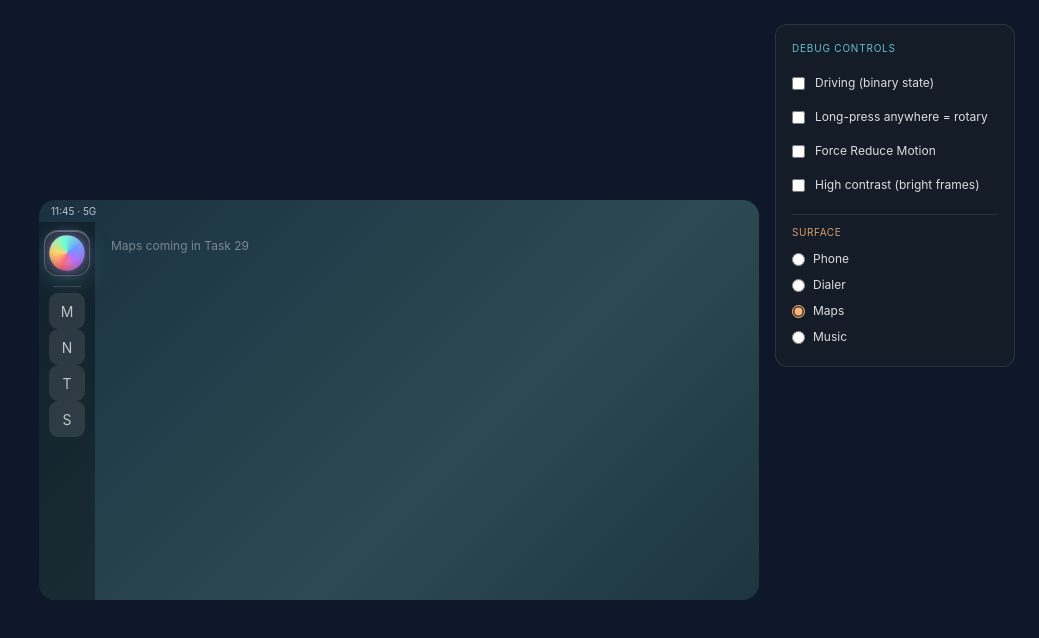
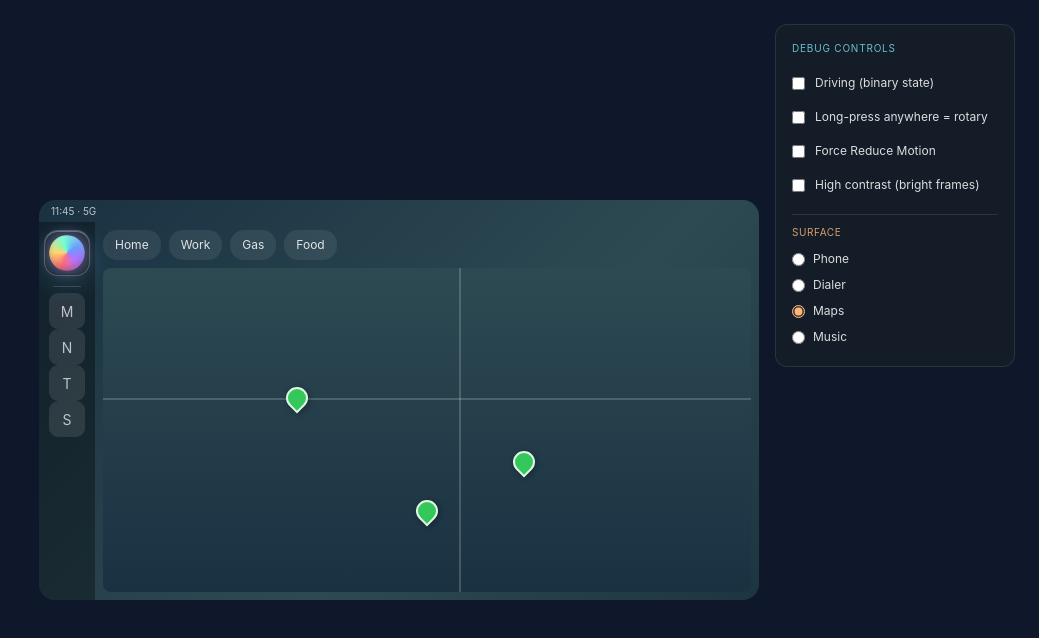
Before and after one commit to globalanomalyindex/carplay-siri-contacts, a React (Vite) app: page / in a window 1280 px wide. Both pictures are taken after a click on the label "Maps". Shown: the top 638 px of the page, without its empty margins (241-1280 px from the left). Built offline with nearby package versions, Linux system fonts and the light colour scheme.

Commit message:
feat: MapsSketch quick-control chips (snap) + map canvas (free-drift)

```diff
--- a/src/prototype/surfaces/MapsSketch.tsx
+++ b/src/prototype/surfaces/MapsSketch.tsx
@@ -1,3 +1,101 @@
+import { useRef } from 'react'
+import { MagnifiableFrame, useMagnifiable } from '../Magnifier'
+
+const QUICK_CONTROLS = [
+  { id: 'home', label: 'Home' },
+  { id: 'work', label: 'Work' },
+  { id: 'gas',  label: 'Gas' },
+  { id: 'food', label: 'Food' },
+]
+
+const POIS = [
+  { id: 'starbucks', x: 30, y: 40, label: 'Starbucks' },
+  { id: 'shell',     x: 65, y: 60, label: 'Shell' },
+  { id: 'whole',     x: 50, y: 75, label: 'Whole Foods' },
+]
+
 export function MapsSketch() {
-  return <div data-testid="maps-sketch" className="p-4 text-white/40 text-xs">Maps coming in Task 29</div>
+  return (
+    <div className="h-full flex flex-col gap-2 p-2">
+      <div className="flex gap-2">
+        {QUICK_CONTROLS.map((qc, i) => (
+          <MagnifiableFrame
+            key={qc.id}
+            id={`maps-qc-${qc.id}`}
+            index={i}
+            onCommit={() => alert(`Routing to ${qc.label}`)}
+            label={`Quick control: ${qc.label}`}
+          >
+            <button
+              style={{
+                padding: '6px 12px',
+                background: 'rgba(255,255,255,0.08)',
+                color: 'rgba(255,255,255,0.85)',
+                borderRadius: 14,
+                fontSize: 12,
+                border: 'none',
+                cursor: 'pointer',
+              }}
+            >
+              {qc.label}
+            </button>
+          </MagnifiableFrame>
+        ))}
+      </div>
+      <MapCanvas />
+    </div>
+  )
 }
+
+function MapCanvas() {
+  const canvasRef = useRef<HTMLDivElement>(null)
+
+  useMagnifiable({
+    id: 'map-canvas',
+    ref: canvasRef,
+    behavior: 'freeDrift',
+    onCommit: (p) => alert(`Drop pin at (${p?.x ?? 0}, ${p?.y ?? 0})`),
+    label: 'Map canvas: drop a pin',
+  })
+
+  return (
+    <div
+      ref={canvasRef}
+      data-testid="map-canvas"
+      style={{
+        flex: 1,
+        position: 'relative',
+        background: 'linear-gradient(180deg, #2d4a52, #1a3142)',
+        borderRadius: 8,
+        overflow: 'hidden',
+      }}
+    >
+      <div style={{ position: 'absolute', top: '40%', left: 0, right: 0, height: 2, background: 'rgba(255,255,255,0.18)' }} />
+      <div style={{ position: 'absolute', top: 0, bottom: 0, left: '55%', width: 2, background: 'rgba(255,255,255,0.18)' }} />
+      {POIS.map((p, i) => (
+        <div
+          key={p.id}
+          style={{ position: 'absolute', left: `${p.x}%`, top: `${p.y}%`, transform: 'translate(-50%, -50%)' }}
+        >
+          <MagnifiableFrame
+            id={`poi-${p.id}`}
+            index={i + 10}
+            onCommit={() => alert(`Selected POI: ${p.label}`)}
+            label={p.label}
+          >
+            <div
+              data-testid={`poi-pin-${p.id}`}
+              style={{
+                width: 22, height: 22, borderRadius: '50% 50% 50% 0',
+                transform: 'rotate(-45deg)',
+                background: 'var(--action-call)',
+                boxShadow: '0 2px 6px rgba(0,0,0,0.30)',
+                border: '2px solid rgba(255,255,255,0.85)',
+              }}
+            />
+          </MagnifiableFrame>
+        </div>
+      ))}
+    </div>
+  )
+}
```
Also changed, not shown: 1 other file (tests, documents, lock files or other folders).
